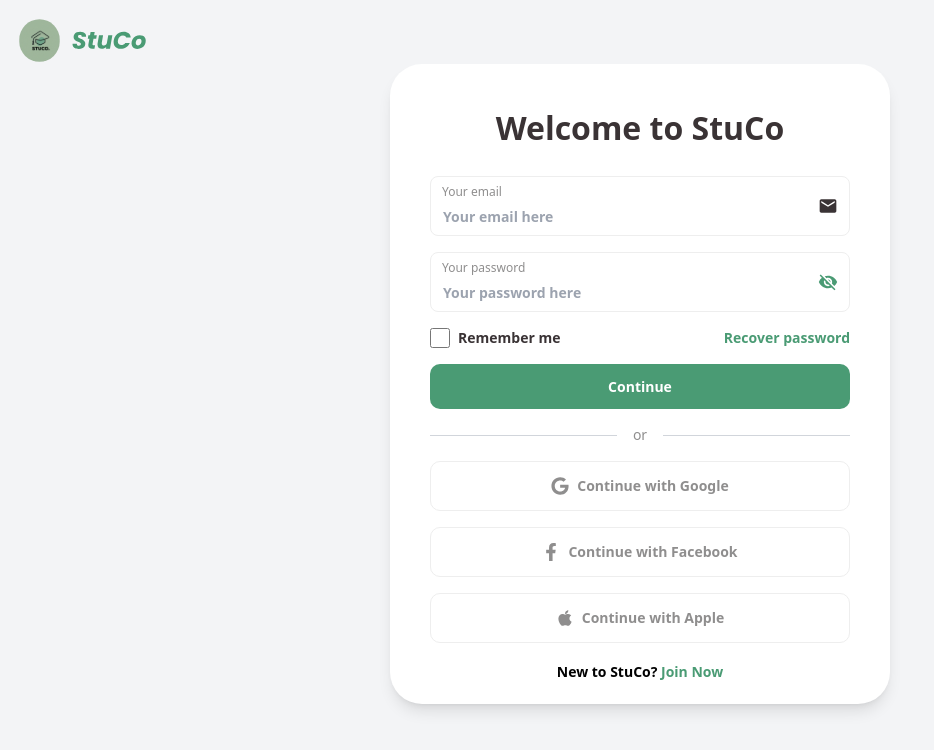
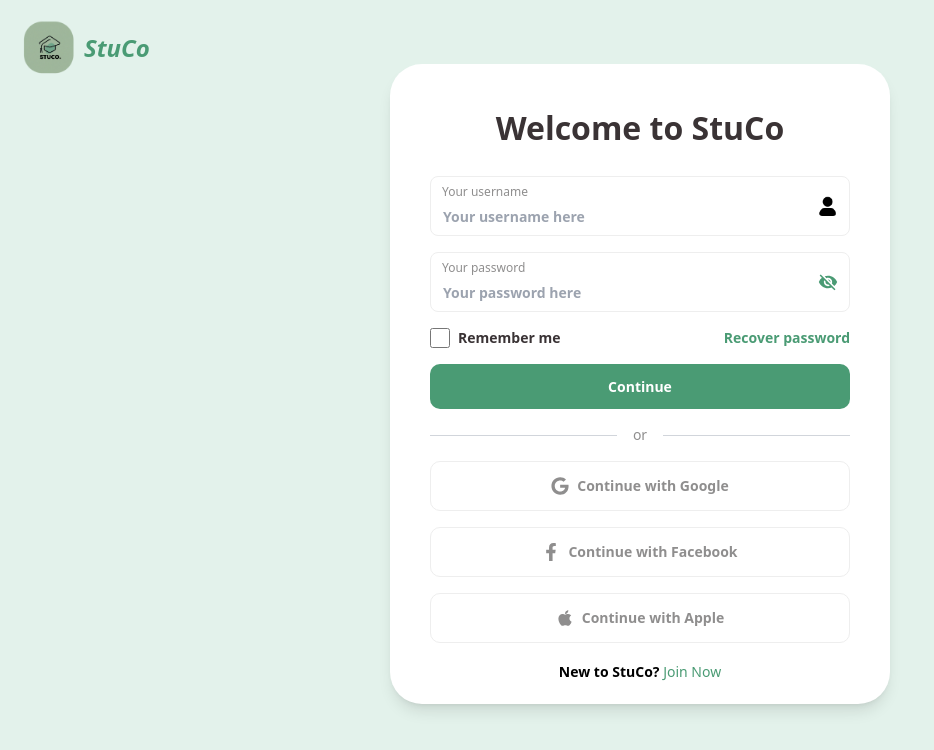
Before and after one commit to shardhrv/Frontend, a React (Vite) app: page /login in a window 1280 px wide. Shown: the top 750 px of the page, without its empty margins (0-934 px from the left). Built offline with nearby package versions, Linux system fonts and the light colour scheme.

Commit message:
made LoginPage and SignupPage consistent as requested

```diff
--- a/src/pages/auth/LoginPage.tsx
+++ b/src/pages/auth/LoginPage.tsx
@@ -3,11 +3,13 @@ import React, { useState } from "react";
 import { Link } from "react-router-dom";
 import { useMutation, useQueryClient } from "@tanstack/react-query";
 import { FaGoogle, FaFacebookF, FaApple } from "react-icons/fa";
-import { MdEmail, MdVisibilityOff, MdVisibility } from "react-icons/md";
+import { MdVisibilityOff, MdVisibility } from "react-icons/md";
+import usernameIcon from "../../assets/usernameIcon.png";
+import logoImage from "../../assets/StuCoLogo.png";
 
 const LoginPage: React.FC = () => {
-  // State for email and password inputs
-  const [email, setEmail] = useState("");
+  // State for username and password inputs
+  const [username, setUsername] = useState("");
   const [password, setPassword] = useState("");
 
   // State for "Remember me" checkbox
@@ -25,8 +27,8 @@ const LoginPage: React.FC = () => {
     isError,
     error,
   } = useMutation({
-    mutationFn: async (credentials: { email: string; password: string }) => {
-      const { email, password } = credentials;
+    mutationFn: async (credentials: { username: string; password: string }) => {
+      const { username, password } = credentials;
 
       try {
         const res = await fetch("/api/auth/login", {
@@ -34,7 +36,7 @@ const LoginPage: React.FC = () => {
           headers: {
             "Content-Type": "application/json",
           },
-          body: JSON.stringify({ email, password }),
+          body: JSON.stringify({ username, password }),
         });
 
         const data = await res.json();
@@ -57,7 +59,7 @@ const LoginPage: React.FC = () => {
 
   const handleSubmit = (e: React.FormEvent) => {
     e.preventDefault();
-    loginMutation({ email, password });
+    loginMutation({ username, password });
   };
 
   const handleSocialLogin = (provider: string) => {
@@ -66,10 +68,19 @@ const LoginPage: React.FC = () => {
   };
 
   return (
-    <div className="bg-gray-100 min-h-screen">
+    <div className="bg-[#e3f2eb] min-h-screen w-screen">
       {/* Logo */}
-      <header className="absolute top-0 left-0 p-4">
-        <img src="/src/assets/StuCo.svg" alt="StuCo Logo" className="h-12" />
+      <header className="flex items-center absolute top-0 left-0 p-5">
+        <div className="flex items-center">
+          <img
+            src={logoImage} // Using the imported logo image
+            alt="StuCo Logo"
+            className="w-14 h-14 object-cover"
+          />
+          <div className="ml-2 text-[#4A9B74] font-bold italic text-2xl">
+            StuCo
+          </div>
+        </div>
       </header>
       {/* Auth Card Container */}
       <div className="flex justify-center items-center h-full">
@@ -80,20 +91,24 @@ const LoginPage: React.FC = () => {
           </h1>
           {/* Input Fields */}
           <form onSubmit={handleSubmit} className="space-y-4">
-            {/* Email Field */}
+            {/* Username Field */}
             <div className="relative">
               <label className="text-[#8f8e8e] text-xs absolute top-2 left-3">
-                Your email
+                Your username
               </label>
               <input
-                type="email"
-                value={email}
-                onChange={(e) => setEmail(e.target.value)}
+                type="username"
+                value={username}
+                onChange={(e) => setUsername(e.target.value)}
                 className="w-full h-[60px] pt-5 pl-3 pr-10 bg-white rounded-lg border border-[#eeeeee] text-black text-sm font-semibold"
-                placeholder="Your email here"
+                placeholder="Your username here"
               />
-              {/* Email Icon */}
-              <MdEmail className="absolute top-1/2 right-3 transform -translate-y-1/2 text-[#3a3335] text-xl" />
+              {/* Username Icon */}
+              <img
+                src={usernameIcon}
+                alt="Username Icon"
+                className="absolute top-1/2 right-3 transform -translate-y-1/2 w-5 h-5"
+              />
             </div>
             {/* Password Field */}
             <div className="relative">
@@ -127,20 +142,25 @@ const LoginPage: React.FC = () => {
                 />
                 Remember me
               </label>
-              <Link to="/recover-password" className="text-[#4a9b74] text-sm font-bold">
+              <Link
+                to="/recover-password"
+                className="text-[#4a9b74] text-sm font-bold"
+              >
                 Recover password
               </Link>
             </div>
             {/* Continue Button */}
             <button
               type="submit"
-              className="w-full h-[45px] bg-[#4a9b74] rounded-[10px] text-white text-sm font-bold mt-5"
+              className="w-full h-[45px] bg-[#4a9b74] rounded-[10px] text-white text-sm font-bold mt-5 transition duration-300 ease-in-out hover:bg-[#3a7b5c] hover:shadow-lg"
               disabled={isPending}
             >
               {isPending ? "Loading..." : "Continue"}
             </button>
             {/* Error Message */}
-            {isError && <p className="text-red-500">{(error as Error).message}</p>}
+            {isError && (
+              <p className="text-red-500">{(error as Error).message}</p>
+            )}
           </form>
           {/* Or Divider */}
           <div className="flex items-center mt-4">
@@ -176,7 +196,7 @@ const LoginPage: React.FC = () => {
               <span className="text-black text-sm font-semibold">
                 New to StuCo?{" "}
               </span>
-              <Link to="/signup" className="text-[#4a9b74] text-sm font-bold">
+              <Link to="/signup" className="text-[#4a9b74] text-sm font-blod">
                 Join Now
               </Link>
             </div>
--- a/src/pages/auth/SignupPage.tsx
+++ b/src/pages/auth/SignupPage.tsx
@@ -7,14 +7,15 @@ const SignupPage: React.FC = () => {
     <div className="bg-[#e3f2eb] flex justify-center w-full min-h-screen">
       <div className="bg-white border border-solid border-black w-full max-w-[1440px] h-full relative">
         {/* Header with logo */}
-        <header className="flex items-center absolute top-11 left-[150px]">
-          <div className="relative w-[161px] h-11 flex items-center">
+
+        <header className="flex items-center absolute top-0 left-0 p-5">
+          <div className="flex items-center">
             <img
               src={logoImage} // Using the imported logo image
               alt="StuCo Logo"
-              className="w-11 h-11 object-cover"
+              className="w-14 h-14 object-cover"
             />
-            <div className="ml-2 text-[#4A9B74] font-bold italic text-xl">
+            <div className="ml-2 text-[#4A9B74] font-bold italic text-2xl">
               StuCo
             </div>
           </div>
@@ -41,7 +42,7 @@ const SignupPage: React.FC = () => {
               <div className="mt-4 text-center">
                 <Link
                   to="/login"
-                  className="text-gray-500 underline text-sm leading-5"
+                  className="text-[#4a9b74] underline text-sm leading-5 font-bold"
                 >
                   Log in instead
                 </Link>
```
Also changed, not shown: src/assets/usernameIcon.png (added).
